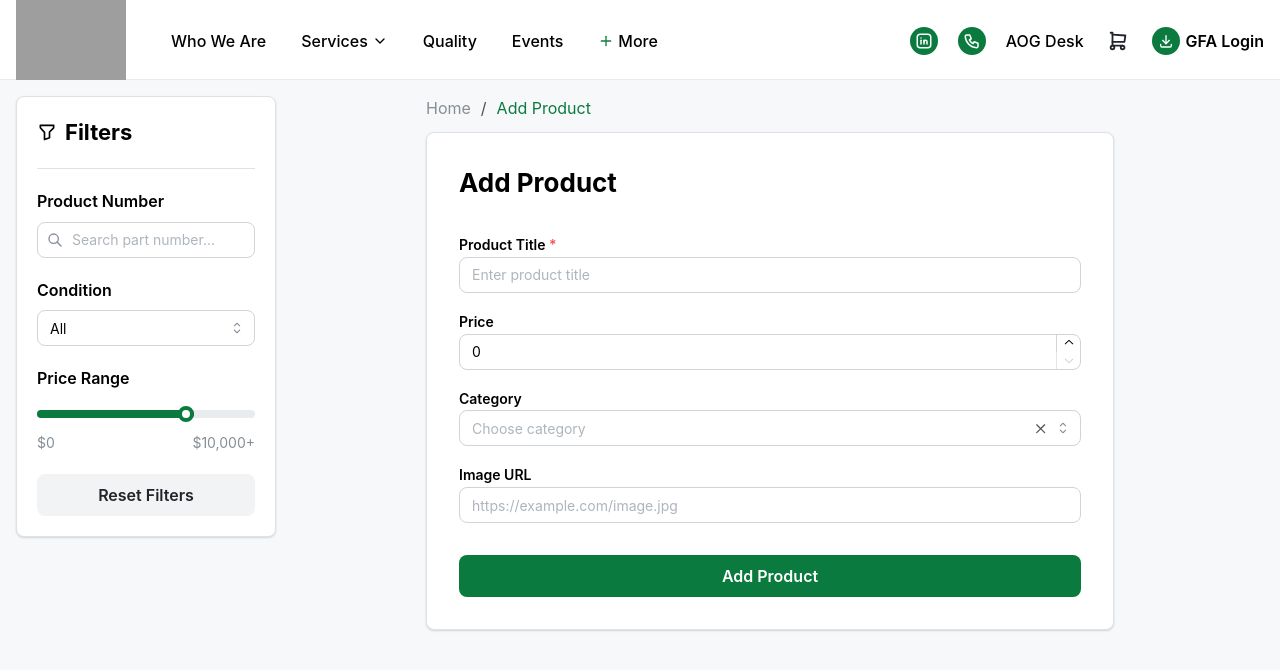
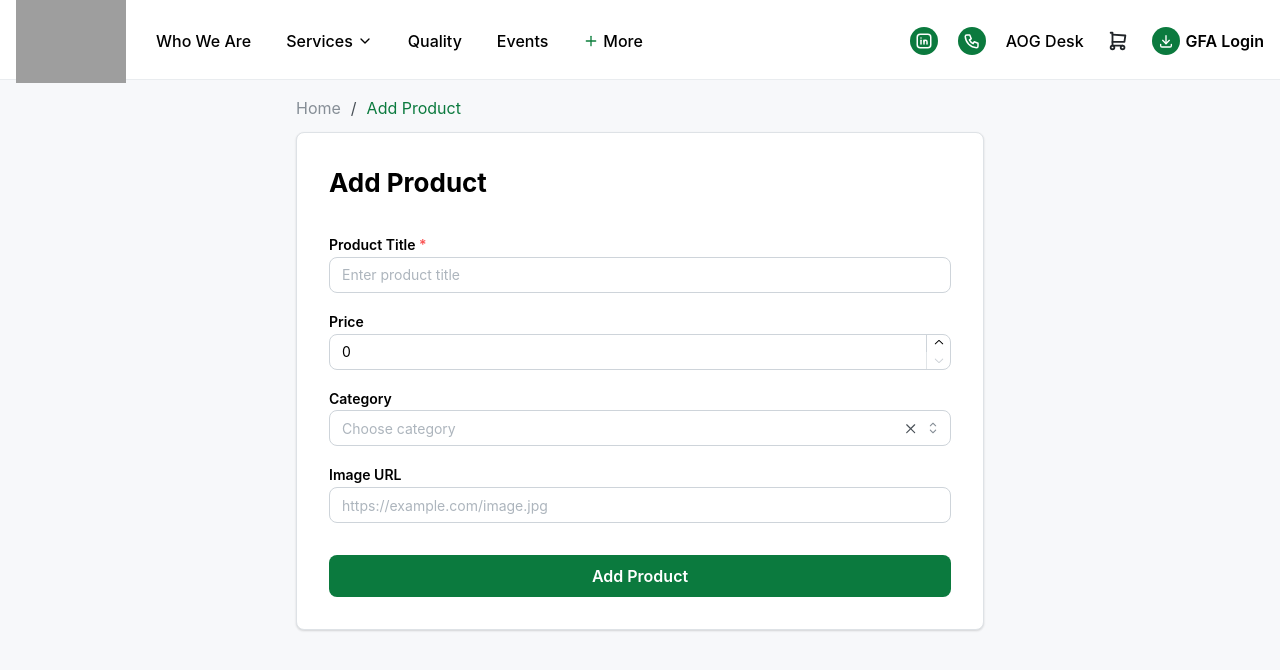
Before and after one commit to Basilraju-10/react-mantine, a React (Vite) app: page /add in a window 1280 px wide. Shown: the top 670 px of the page. Built offline with nearby package versions, Linux system fonts and the light colour scheme; grey boxes are pictures that could not be loaded.

Commit message:
feat: refactor layout and components for improved structure and responsiveness

```diff
--- a/src/components/Layout.jsx
+++ b/src/components/Layout.jsx
@@ -1,12 +1,10 @@
 import { AppShell } from "@mantine/core";
 import Navbar from "./Navbar";
-import Sidebar from "./Sidebar";
 
 export default function Layout({ children }) {
   return (
     <AppShell
       header={{ height: 80 }}
-      navbar={{ width: 260 }}
       padding="lg"
       styles={{
         main: {
@@ -17,22 +15,15 @@ export default function Layout({ children }) {
           backgroundColor: "#ffffff",
           borderBottom: "1px solid #E9ECEF",
         },
-
-        navbar: {
-          backgroundColor: "#F7F8FA",
-          borderRight: "none",
-        },
       }}
     >
       <AppShell.Header>
         <Navbar />
       </AppShell.Header>
 
-     <AppShell.Navbar p="md">
-      <Sidebar />
-      </AppShell.Navbar>
-
-      <AppShell.Main>{children}</AppShell.Main>
+      <AppShell.Main>
+        {children}
+      </AppShell.Main>
     </AppShell>
   );
 }
--- a/src/components/Navbar.jsx
+++ b/src/components/Navbar.jsx
@@ -1,3 +1,5 @@
+import { useState } from "react";
+
 import {
   AppShell,
   Group,
@@ -6,7 +8,11 @@ import {
   Menu,
   ActionIcon,
   Container,
+  Burger,
+  Drawer,
+  Stack,
 } from "@mantine/core";
+
 import {
   IconChevronDown,
   IconPlus,
@@ -17,7 +23,10 @@ import {
 } from "@tabler/icons-react";
 
 export default function Navbar() {
+  const [opened, setOpened] = useState(false);
+
   return (
+    <>
       <AppShell.Header
         h={80}
         style={{
@@ -25,46 +34,32 @@ export default function Navbar() {
           borderBottom: "1px solid #e9ecef",
         }}
       >
-      <Container
-        size="xl"
-        h="100%"
-      >
-        <Group
-          h="100%"
-          justify="space-between"
-        >
+        <Container size="xl" h="100%">
+          <Group h="100%" justify="space-between">
             {/* Left */}
-          <Group gap={45}>
-
+            <Group gap={30}>
               <Image
                 src="https://gfa.aero/theme_golden_aviation/static/src/image%203.0/logo.svg"
                 w={110}
               />
 
-            <Group gap={35}>
-
+              {/* Desktop Menu */}
+              <Group gap={35} visibleFrom="md">
                 <Text fw={500}>Who We Are</Text>
 
                 <Menu shadow="md">
                   <Menu.Target>
-
                     <Group gap={4} style={{ cursor: "pointer" }}>
                       <Text fw={500}>Services</Text>
                       <IconChevronDown size={16} />
                     </Group>
-
                   </Menu.Target>
 
                   <Menu.Dropdown>
-
                     <Menu.Item>Repair</Menu.Item>
-
                     <Menu.Item>Maintenance</Menu.Item>
-
                     <Menu.Item>Support</Menu.Item>
-
                   </Menu.Dropdown>
-
                 </Menu>
 
                 <Text fw={500}>Quality</Text>
@@ -73,36 +68,23 @@ export default function Navbar() {
 
                 <Menu shadow="md">
                   <Menu.Target>
-
                     <Group gap={4} style={{ cursor: "pointer" }}>
-                    <IconPlus
-                  size={16}
-                  color="#0b7d3b"
-                />
+                      <IconPlus size={16} color="#0b7d3b" />
                       <Text fw={500}>More</Text>
                     </Group>
-
                   </Menu.Target>
 
                   <Menu.Dropdown>
-
                     <Menu.Item>About</Menu.Item>
-
                     <Menu.Item>Career</Menu.Item>
-
                     <Menu.Item>Contact</Menu.Item>
-
                   </Menu.Dropdown>
-
                 </Menu>
-
+              </Group>
             </Group>
 
-          </Group>
-
-          {/* Right */}
-          <Group gap="lg">
-
+            {/* Desktop Right */}
+            <Group gap="lg" visibleFrom="md">
               <ActionIcon
                 variant="filled"
                 color="green"
@@ -119,9 +101,7 @@ export default function Navbar() {
                 <IconPhone size={18} />
               </ActionIcon>
 
-            <Text fw={500}>
-              AOG Desk
-            </Text>
+              <Text fw={500}>AOG Desk</Text>
 
               <ActionIcon
                 variant="subtle"
@@ -131,7 +111,6 @@ export default function Navbar() {
               </ActionIcon>
 
               <Group gap={6}>
-
                 <ActionIcon
                   variant="filled"
                   color="green"
@@ -140,16 +119,57 @@ export default function Navbar() {
                   <IconDownload size={16} />
                 </ActionIcon>
 
-              <Text fw={600}>
-                GFA Login
-              </Text>
-
+                <Text fw={600}>GFA Login</Text>
+              </Group>
             </Group>
 
-          </Group>
-
+            {/* Mobile Burger */}
+            <Burger
+              opened={opened}
+              onClick={() => setOpened((o) => !o)}
+              hiddenFrom="md"
+            />
           </Group>
         </Container>
       </AppShell.Header>
+
+      {/* Mobile Drawer */}
+      <Drawer
+        opened={opened}
+        onClose={() => setOpened(false)}
+        title="Menu"
+        padding="md"
+        size="75%"
+      >
+        <Stack gap="lg">
+          <Text fw={500}>Who We Are</Text>
+
+          <Menu>
+            <Menu.Target>
+              <Group justify="space-between">
+                <Text fw={500}>Services</Text>
+                <IconChevronDown size={16} />
+              </Group>
+            </Menu.Target>
+
+            <Menu.Dropdown>
+              <Menu.Item>Repair</Menu.Item>
+              <Menu.Item>Maintenance</Menu.Item>
+              <Menu.Item>Support</Menu.Item>
+            </Menu.Dropdown>
+          </Menu>
+
+          <Text fw={500}>Quality</Text>
+
+          <Text fw={500}>Events</Text>
+
+          <Text fw={500}>More</Text>
+
+          <Text fw={500}>AOG Desk</Text>
+
+          <Text fw={500}>GFA Login</Text>
+        </Stack>
+      </Drawer>
+    </>
   );
 }
--- a/src/components/ProductCard.jsx
+++ b/src/components/ProductCard.jsx
@@ -1,5 +1,6 @@
 import { Link } from "react-router-dom";
 import "./ProductCard.css";
+
 import {
   Card,
   Image,
@@ -11,6 +12,7 @@ import {
   Stack,
   Divider,
 } from "@mantine/core";
+
 import {
   IconMapPin,
   IconEye,
@@ -23,15 +25,10 @@ export default function ProductCard({ product }) {
       radius="md"
       withBorder
       p="lg"
+      h="100%"
       style={{
-        transition: "0.25s",
         cursor: "pointer",
-        width: 280
-      }}
-      styles={{
-        root: {
-          height: "100%",
-        },
+        transition: "all .2s ease",
       }}
     >
       <Stack justify="space-between" h="100%">
@@ -40,11 +37,9 @@ export default function ProductCard({ product }) {
         <div>
 
           <Group justify="space-between">
-
             <Badge
               color="green"
               variant="light"
-              radius="sm"
             >
               In Stock
             </Badge>
@@ -55,7 +50,6 @@ export default function ProductCard({ product }) {
             >
               AR
             </Badge>
-
           </Group>
 
           <Image
@@ -76,7 +70,7 @@ export default function ProductCard({ product }) {
 
           <Title
             order={5}
-            mt={5}
+            mt={6}
             lineClamp={2}
           >
             {product.title}
@@ -86,14 +80,12 @@ export default function ProductCard({ product }) {
             size="sm"
             c="dimmed"
             mt={6}
+            lineClamp={1}
           >
             {product.category}
           </Text>
 
-          <Group
-            gap={5}
-            mt="sm"
-          >
+          <Group gap={5} mt="sm">
             <IconMapPin size={15} />
 
             <Text
@@ -107,11 +99,12 @@ export default function ProductCard({ product }) {
         </div>
 
         {/* Bottom */}
+
         <div>
 
           <Divider my="md" />
 
-          <Group justify="space-between">
+          <Group justify="space-between" align="flex-end">
 
             <div>
 
--- a/src/components/SearchBar.jsx
+++ b/src/components/SearchBar.jsx
@@ -7,6 +7,7 @@ import {
   Button,
   Text,
 } from "@mantine/core";
+
 import {
   IconSearch,
   IconLayoutGrid,
@@ -23,20 +24,22 @@ export default function SearchBar({ totalProducts }) {
       p="md"
       mb="lg"
     >
-      <Group justify="space-between">
-
-        {/* Left Section */}
-        <Group>
-
+      <Group
+        justify="space-between"
+        align="center"
+        wrap="wrap"
+      >
+        {/* Left */}
+        <Group wrap="wrap">
           <TextInput
             placeholder="Search catalog..."
             leftSection={<IconSearch size={18} />}
-            w={250}
             radius="md"
+            flex={1}
+            miw={220}
           />
 
           <Group gap={6}>
-
             <ActionIcon
               variant="filled"
               color="green"
@@ -54,14 +57,11 @@ export default function SearchBar({ totalProducts }) {
             >
               <IconList size={18} />
             </ActionIcon>
-
           </Group>
-
         </Group>
 
-        {/* Right Section */}
-        <Group>
-
+        {/* Right */}
+        <Group wrap="wrap" justify="flex-end">
           <Text fw={500}>
             Showing {totalProducts} results
           </Text>
@@ -71,7 +71,7 @@ export default function SearchBar({ totalProducts }) {
             variant="light"
             color="gray"
             radius="md"
-            size='sm'
+            size="sm"
           >
             Raise Bulk RFQ
           </Button>
@@ -81,13 +81,11 @@ export default function SearchBar({ totalProducts }) {
             to="/add"
             color="green"
             radius="md"
-            size='sm'
+            size="sm"
           >
             Add Product
           </Button>
-
         </Group>
-
       </Group>
     </Paper>
   );
--- a/src/components/Sidebar.jsx
+++ b/src/components/Sidebar.jsx
@@ -8,21 +8,23 @@ import {
   Slider,
   Button,
   Divider,
+  Box,
+  Group
 } from "@mantine/core";
 import { IconFilter, IconSearch } from "@tabler/icons-react";
 
 export default function Sidebar() {
   return (
+    <Box
+      w={{ base: "100%", md: 260 }}
+      pos={{ base: "static", md: "sticky" }}
+      top={90}
+    >
       <Paper
         shadow="xs"
         radius="md"
         withBorder
         p="lg"
-      style={{
-        width: 260,
-        position: "sticky",
-        top: 90,
-      }}
       >
         <Stack gap="lg">
 
@@ -83,30 +85,28 @@ export default function Sidebar() {
               defaultValue={70}
             />
 
-          <div
-            style={{
-              display: "flex",
-              justifyContent: "space-between",
-              marginTop: 10,
-              color: "#868E96",
-              fontSize: 14,
-            }}
-          >
-            <span>$0</span>
-            <span>$10,000+</span>
-          </div>
+            <Group justify="space-between" mt="sm">
+              <Text size="sm" c="dimmed">
+                $0
+              </Text>
+
+              <Text size="sm" c="dimmed">
+                $10,000+
+              </Text>
+            </Group>
           </div>
 
           <Button
+            fullWidth
+            radius="md"
             variant="light"
             color="gray"
-          fullWidth
-          radius="md"
           >
             Reset Filters
           </Button>
 
         </Stack>
       </Paper>
+    </Box>
   );
 }
--- a/src/pages/Display.jsx
+++ b/src/pages/Display.jsx
@@ -5,11 +5,13 @@ import {
   Anchor,
   Title,
   Text,
-  SimpleGrid,
+  Grid,
   Stack,
+  Box,
 } from "@mantine/core";
 
 import Layout from "../components/Layout";
+import Sidebar from "../components/Sidebar";
 import SearchBar from "../components/SearchBar";
 import ProductCard from "../components/ProductCard";
 import { getProducts } from "../api/product";
@@ -47,55 +49,62 @@ export default function Display() {
 
   return (
     <Layout>
-      <Container
-  size="xl"
-  py="lg"
-  pl="xl"
->
-        {/* Breadcrumb */}
+      <Container size="xl" py="lg">
+
         <Breadcrumbs mb="sm">
           {items}
         </Breadcrumbs>
 
-        {/* Heading */}
         <Stack gap={3} mb="xl">
-          <Title
-            order={1}
-            fw={700}
-            size="42px"
-          >
+          <Title order={1} size="42px">
             Parts Catalog
           </Title>
 
-          <Text
-            size="md"
-            c="dimmed"
-          >
+          <Text c="dimmed">
             Search thousands of available aircraft parts from our inventory.
           </Text>
         </Stack>
 
-        {/* Search */}
-        <SearchBar totalProducts={products.length} />
+        <Grid gutter="xl">
 
-        {/* Products */}
-        <SimpleGrid
-          cols={{
-            base: 1,
-            sm: 2,
-            lg: 3,
-            xl: 4,
-          }}
-          spacing="xl"
-          verticalSpacing="xl"
-        >
-          {products.map((product) => (
-            <ProductCard
-              key={product.id}
-              product={product}
-            />
-          ))}
-        </SimpleGrid>
+          {/* Sidebar */}
+          <Grid.Col
+            span={{ base: 12, md: 3 }}
+          >
+            <Box
+              pos="sticky"
+              top={90}
+            >
+              <Sidebar />
+            </Box>
+          </Grid.Col>
+
+          {/* Content */}
+          <Grid.Col
+            span={{ base: 12, md: 9 }}
+          >
+            <SearchBar totalProducts={products.length} />
+
+            <Grid mt="xl">
+
+              {products.map((product) => (
+                <Grid.Col
+                  key={product.id}
+                  span={{
+                    base: 12,
+                    sm: 4,
+                    xl: 4,
+                  }}
+                >
+                  <ProductCard product={product} />
+                </Grid.Col>
+              ))}
+
+            </Grid>
+          </Grid.Col>
+
+        </Grid>
+
       </Container>
     </Layout>
   );
```
Lines whose indentation alone changed are shown as unchanged.
